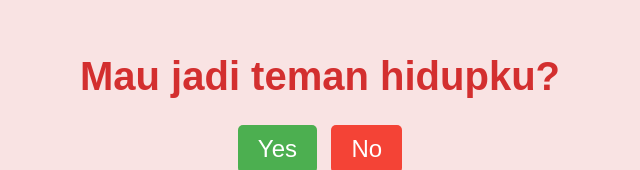
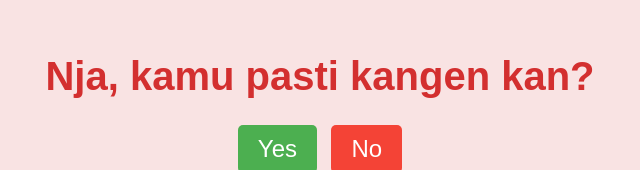
Before and after one commit to HilmanRofiq/Kangen, a plain HTML site: page index.html in a window 1280 px wide. Shown: the part 138-308 px from the top of the page, without its empty margins (320-960 px from the left). Drawn offline with Linux system fonts and the light colour scheme; no server answers.

Commit message:
Update index.html

```diff
--- a/index.html
+++ b/index.html
@@ -3,12 +3,12 @@
 <head>
     <meta charset="UTF-8">
     <meta name="viewport" content="width=device-width, initial-scale=1.0">
-    <title>Mau jadi teman hidupku?</title>
+    <title>Nja, kamu pasti kangen kan?</title>
     <link rel="stylesheet" href="styles.css">
 </head>
 <body>
     <div class="container">
-        <h1>Mau jadi teman hidupku?</h1>
+        <h1>Nja, kamu pasti kangen kan?</h1>
         <div class="buttons">
             <button class="yes-button" onclick="handleYesClick()">Yes</button>
             <button class="no-button" onclick="handleNoClick()">No</button>
```
